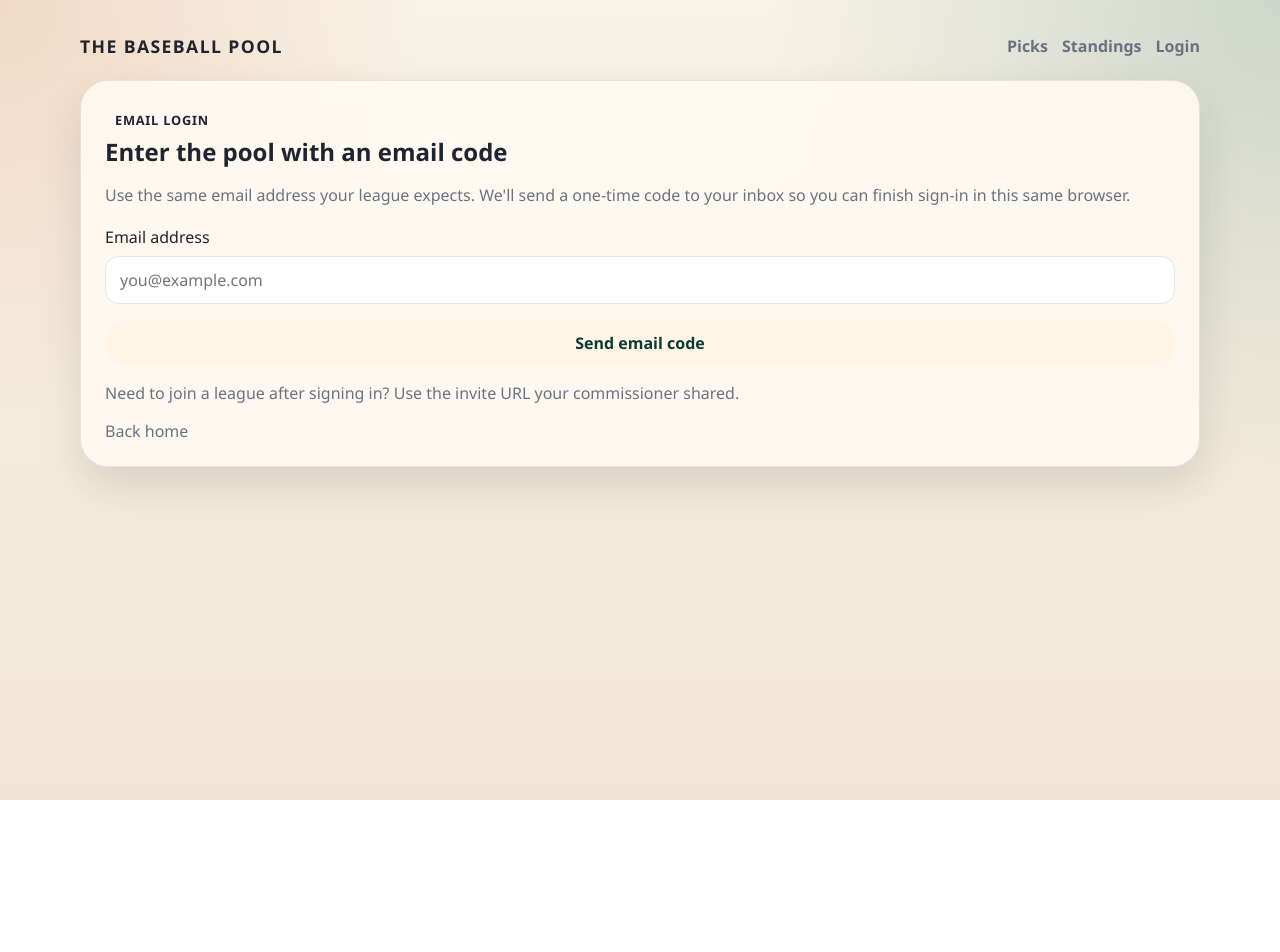
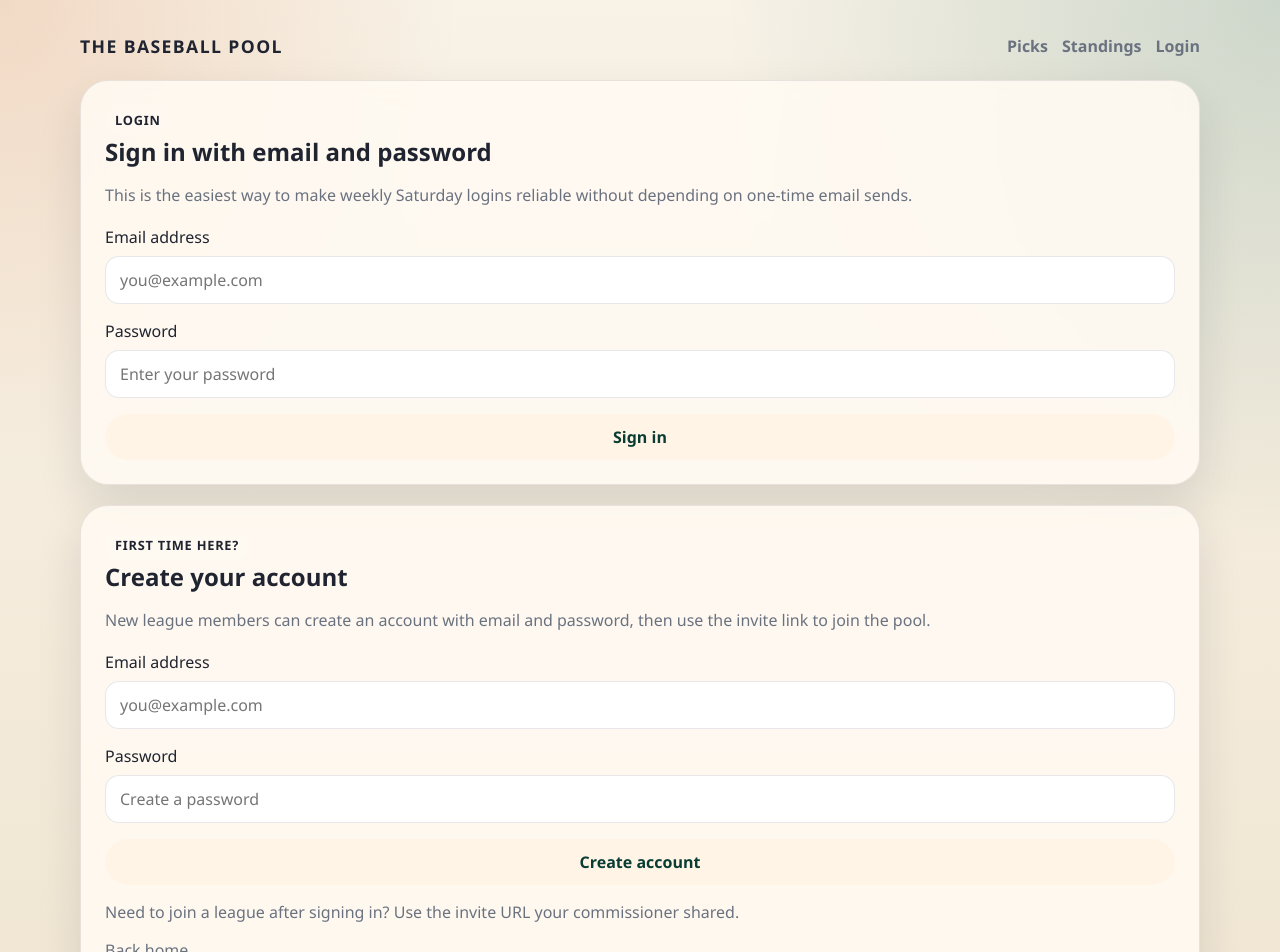
Before and after one commit to samridderhof/baseball-pool, a Next.js app: page /login in a window 1280 px wide. Shown: the top 952 px of the page. Before the commit the page ends 800 px from the top, so only its background shows below. Built offline with nearby package versions, Linux system fonts and the light colour scheme; no server answers.

Commit message:
Switch to password auth and add keep-alive cron

```diff
--- a/app/actions.ts
+++ b/app/actions.ts
@@ -10,12 +10,7 @@ import { env } from "@/lib/env";
 
 const loginSchema = z.object({
   email: z.string().email(),
-  next: z.string().optional()
-});
-
-const verifyCodeSchema = z.object({
-  email: z.string().email(),
-  token: z.string().trim().min(6).max(6),
+  password: z.string().min(8).max(128),
   next: z.string().optional()
 });
 
@@ -74,18 +69,39 @@ function cleanNextPath(nextPath: string | undefined) {
   return nextPath;
 }
 
-export async function requestEmailCodeAction(formData: FormData) {
+export async function signInWithPasswordAction(formData: FormData) {
   const parsed = loginSchema.parse({
     email: formData.get("email"),
+    password: formData.get("password"),
     next: formData.get("next") ?? undefined
   });
 
   const supabase = await createSupabaseServerClient();
+  const { error } = await supabase.auth.signInWithPassword({
+    email: parsed.email,
+    password: parsed.password
+  });
 
-  const { error } = await supabase.auth.signInWithOtp({
+  if (error) {
+    redirect(`/login?error=${encodeURIComponent(error.message)}`);
+  }
+
+  redirect(cleanNextPath(parsed.next));
+}
+
+export async function signUpWithPasswordAction(formData: FormData) {
+  const parsed = loginSchema.parse({
+    email: formData.get("email"),
+    password: formData.get("password"),
+    next: formData.get("next") ?? undefined
+  });
+
+  const supabase = await createSupabaseServerClient();
+  const { error } = await supabase.auth.signUp({
     email: parsed.email,
+    password: parsed.password,
     options: {
-      shouldCreateUser: true
+      emailRedirectTo: new URL("/auth/callback", env.siteUrl).toString()
     }
   });
 
@@ -94,35 +110,10 @@ export async function requestEmailCodeAction(formData: FormData) {
   }
 
   redirect(
-    `/login?sent=1&email=${encodeURIComponent(parsed.email)}&next=${encodeURIComponent(
+    `/login?created=1&email=${encodeURIComponent(parsed.email)}&next=${encodeURIComponent(
       cleanNextPath(parsed.next)
     )}`
   );
-}
-
-export async function verifyEmailCodeAction(formData: FormData) {
-  const parsed = verifyCodeSchema.parse({
-    email: formData.get("email"),
-    token: formData.get("token"),
-    next: formData.get("next") ?? undefined
-  });
-
-  const supabase = await createSupabaseServerClient();
-  const { error } = await supabase.auth.verifyOtp({
-    email: parsed.email,
-    token: parsed.token,
-    type: "email"
-  });
-
-  if (error) {
-    redirect(
-      `/login?sent=1&email=${encodeURIComponent(parsed.email)}&next=${encodeURIComponent(
-        cleanNextPath(parsed.next)
-      )}&error=${encodeURIComponent(error.message)}`
-    );
-  }
-
-  redirect(cleanNextPath(parsed.next));
 }
 
 export async function joinLeagueAction(formData: FormData) {
--- /dev/null
+++ b/app/api/keep-alive/route.ts
@@ -0,0 +1,8 @@
+import { NextResponse } from "next/server";
+
+export async function GET() {
+  return NextResponse.json({
+    ok: true,
+    timestamp: new Date().toISOString()
+  });
+}
--- a/app/login/page.tsx
+++ b/app/login/page.tsx
@@ -1,12 +1,15 @@
 import Link from "next/link";
-import { requestEmailCodeAction, verifyEmailCodeAction } from "@/app/actions";
+import {
+  signInWithPasswordAction,
+  signUpWithPasswordAction
+} from "@/app/actions";
 import { SubmitButton } from "@/components/submit-button";
 
 export const dynamic = "force-dynamic";
 
 type LoginPageProps = {
   searchParams: Promise<{
-    sent?: string;
+    created?: string;
     email?: string;
     error?: string;
     next?: string;
@@ -21,13 +24,13 @@ export default async function LoginPage({ searchParams }: LoginPageProps) {
   return (
     <div className="page-grid">
       <section className="section-card">
-        <span className="eyebrow">Email login</span>
-        <h2>Enter the pool with an email code</h2>
+        <span className="eyebrow">Login</span>
+        <h2>Sign in with email and password</h2>
         <p>
-          Use the same email address your league expects. We&apos;ll send a one-time
-          code to your inbox so you can finish sign-in in this same browser.
+          This is the easiest way to make weekly Saturday logins reliable without
+          depending on one-time email sends.
         </p>
-        <form action={requestEmailCodeAction} className="form-grid">
+        <form action={signInWithPasswordAction} className="form-grid">
           <label className="field">
             Email address
             <input
@@ -38,36 +41,59 @@ export default async function LoginPage({ searchParams }: LoginPageProps) {
               required
             />
           </label>
+          <label className="field">
+            Password
+            <input
+              type="password"
+              name="password"
+              minLength={8}
+              placeholder="Enter your password"
+              required
+            />
+          </label>
           <input type="hidden" name="next" value={next} />
-          <SubmitButton label="Send email code" pendingLabel="Sending..." />
+          <SubmitButton label="Sign in" pendingLabel="Signing in..." />
         </form>
-        {params.sent ? (
-          <>
-            <p>
-              Code sent to <strong>{params.email}</strong>. Enter the newest 6-digit
-              code below.
-            </p>
-            <form action={verifyEmailCodeAction} className="form-grid">
-              <label className="field">
-                6-digit code
-                <input
-                  type="text"
-                  name="token"
-                  inputMode="numeric"
-                  pattern="[0-9]{6}"
-                  minLength={6}
-                  maxLength={6}
-                  placeholder="123456"
-                  required
-                />
-              </label>
-              <input type="hidden" name="email" value={params.email ?? ""} />
-              <input type="hidden" name="next" value={next} />
-              <SubmitButton label="Verify code" pendingLabel="Verifying..." />
-            </form>
-          </>
+        {params.error ? <p>{params.error}</p> : null}
+      </section>
+
+      <section className="section-card">
+        <span className="eyebrow">First time here?</span>
+        <h2>Create your account</h2>
+        <p>
+          New league members can create an account with email and password, then use the
+          invite link to join the pool.
+        </p>
+        <form action={signUpWithPasswordAction} className="form-grid">
+          <label className="field">
+            Email address
+            <input
+              type="email"
+              name="email"
+              placeholder="you@example.com"
+              defaultValue={email}
+              required
+            />
+          </label>
+          <label className="field">
+            Password
+            <input
+              type="password"
+              name="password"
+              minLength={8}
+              placeholder="Create a password"
+              required
+            />
+          </label>
+          <input type="hidden" name="next" value={next} />
+          <SubmitButton label="Create account" pendingLabel="Creating..." />
+        </form>
+        {params.created ? (
+          <p>
+            Account created for <strong>{params.email}</strong>. Check your email if
+            Supabase asks you to confirm the address, then sign in above.
+          </p>
         ) : null}
-        {params.error ? <p>{params.error}</p> : null}
         <p className="muted">
           Need to join a league after signing in? Use the invite URL your
           commissioner shared.
```
Also changed, not shown: vercel.json (added), 1 other file (tests, documents, lock files or other folders).
